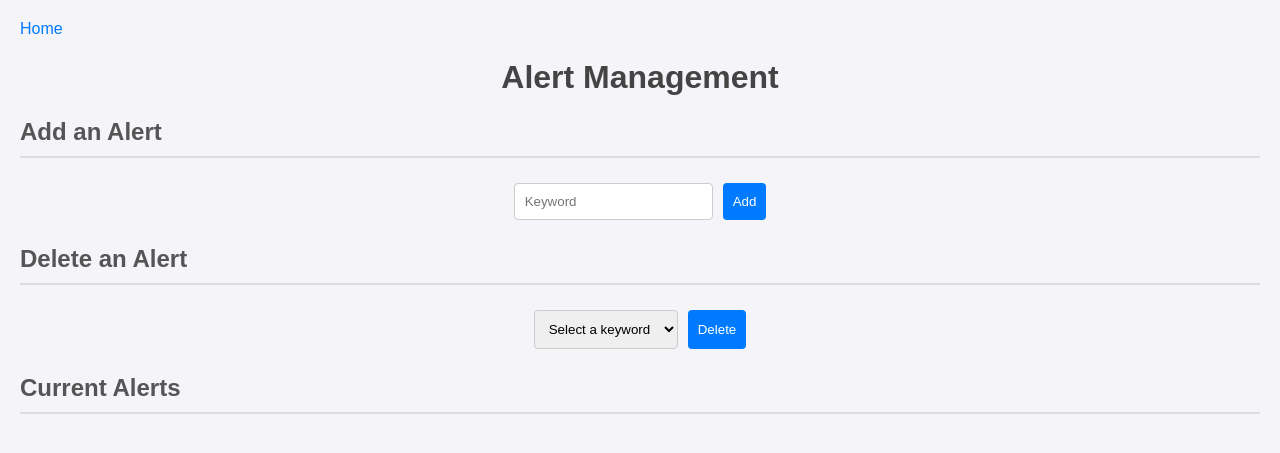
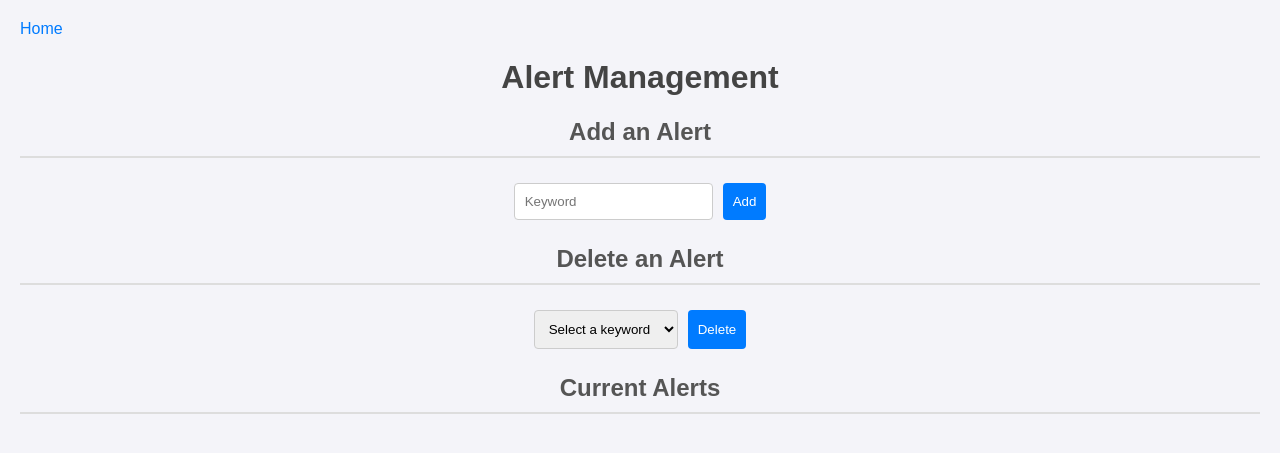
Before and after one commit to LombreBlanche34/krunker_twitch_alert, a Flask app: template templates/alerts.html in a window 1280 px wide. Shown: the top 453 px of the page. Run offline with Flask 3, Linux system fonts and the light colour scheme; the template is opened without the code that fills it, so the values that code supplies are empty; parts of the project's set-up code (start-up, migrations or seed data) failed here and were passed over.

Commit message:
everything is center except Home text

```diff
--- a/templates/alerts.html
+++ b/templates/alerts.html
@@ -9,6 +9,7 @@
             margin: 20px;
             background-color: #f4f4f9;
             color: #333;
+            text-align: center;
         }
         h1 {
             color: #444;
@@ -53,6 +54,8 @@
         a {
             color: #007BFF;
             text-decoration: none;
+            text-align: left !important;
+            display: block;
         }
         a:hover {
             text-decoration: underline;
@@ -83,7 +86,7 @@
     </form>
 
     <h2>Current Alerts</h2>
-    <ul style="text-align:center;">
+    <ul>
         {% for alert in alerts %}
             <li>{{ alert }}</li>
         {% endfor %}
```
